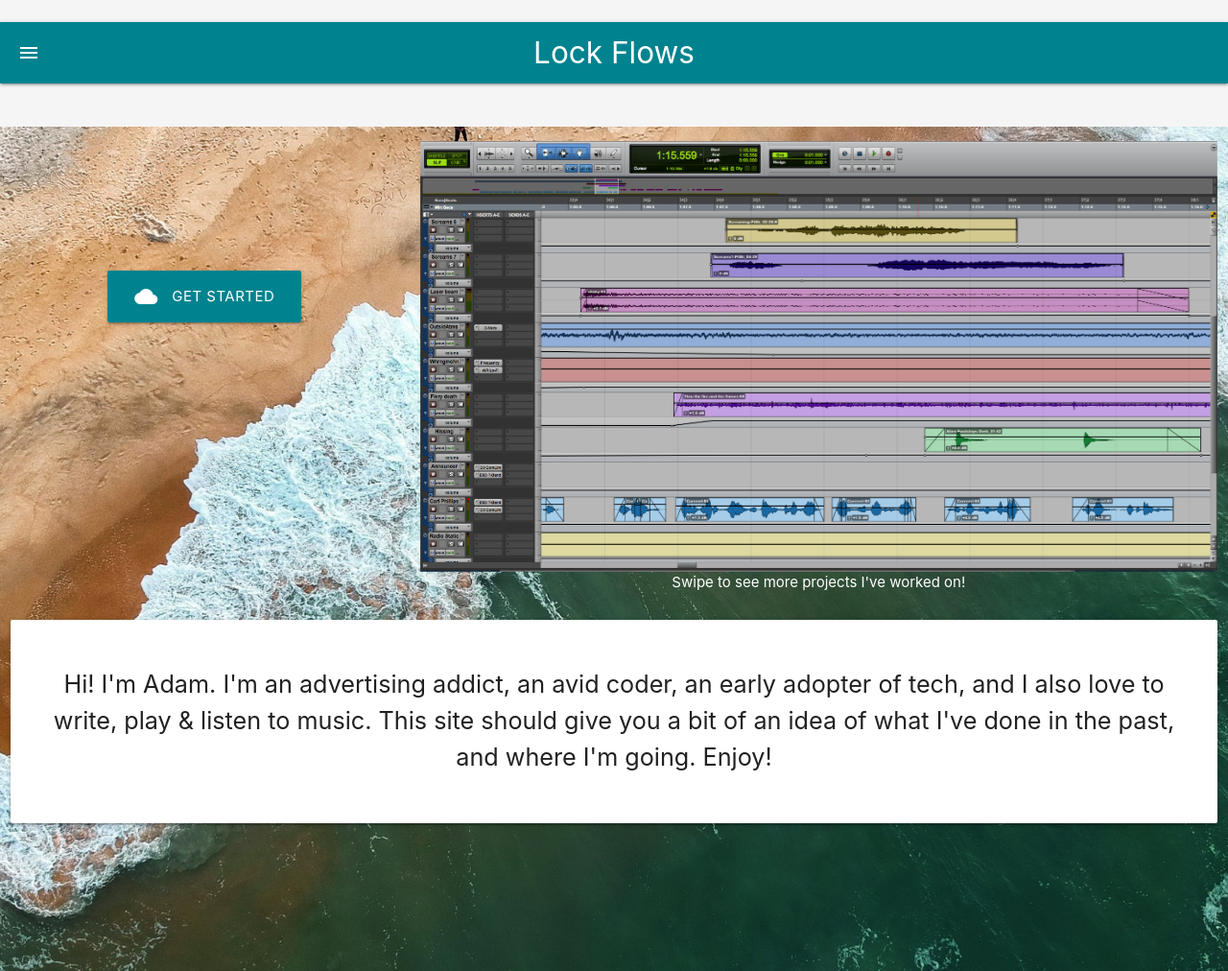
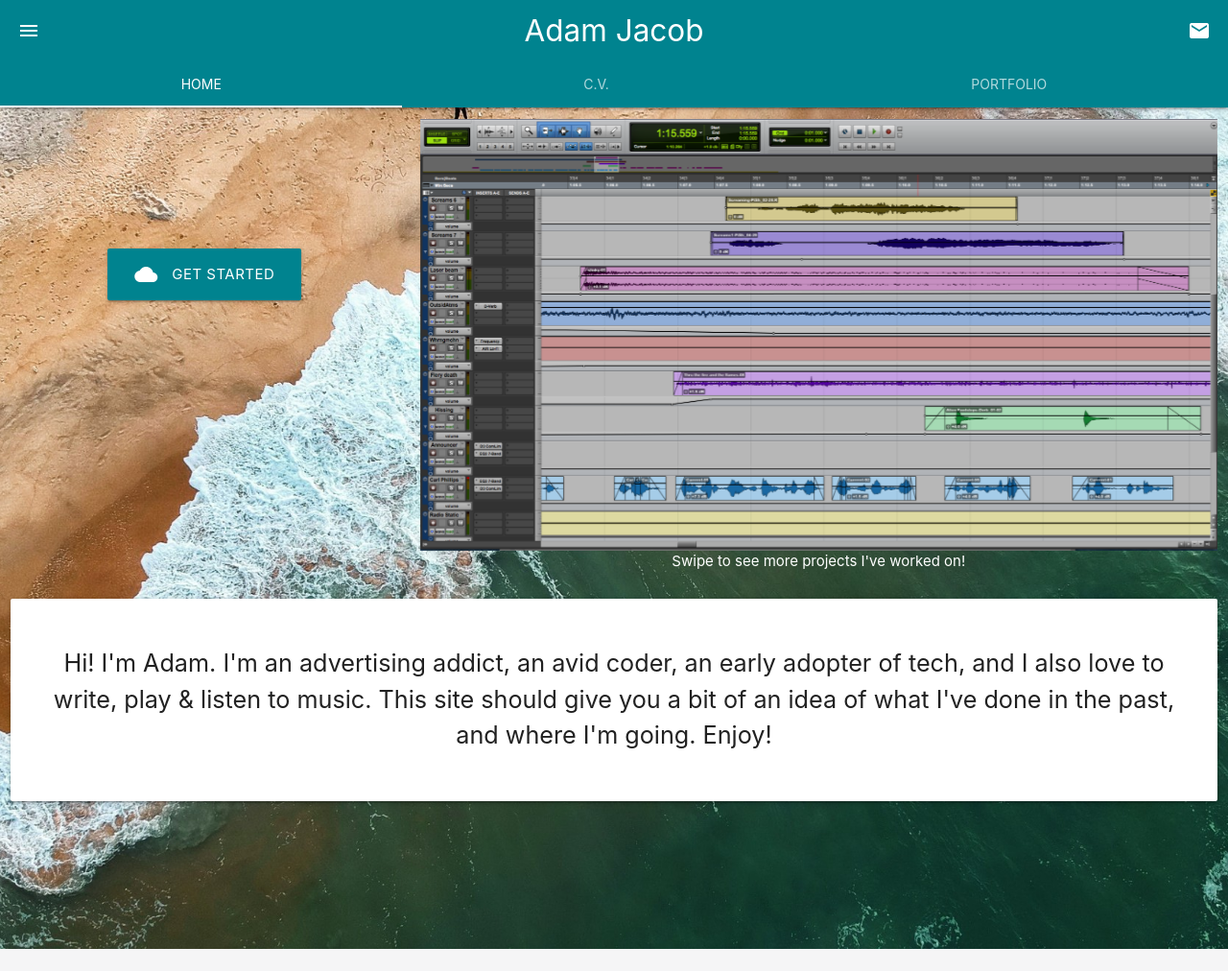
Before and after one commit to doctor-adayum/digital-resume, a plain HTML site: page public/index.html in a window 1280 px wide. Shown: the top 1012 px of the page at 96% size. After the commit the page ends 989 px from the top, so only its background shows below. Drawn offline with nearby package versions, Linux system fonts and the light colour scheme.

Commit message:
Update index.html

```diff
--- a/public/index.html
+++ b/public/index.html
@@ -8,7 +8,6 @@
   window.dataLayer = window.dataLayer || [];
   function gtag(){dataLayer.push(arguments);}
   gtag('js', new Date());
-
   gtag('config', 'UA-120825717-1');
 </script>
 
@@ -31,7 +30,7 @@
   <meta name="theme-color" content="#005662">
   <!--Import materialize.css-->
   <link rel="stylesheet" href="https://cdnjs.cloudflare.com/ajax/libs/materialize/1.0.0-beta/css/materialize.min.css">
-  <!--but the real question is, will it blend?-->
+  <!--but the real question is, will it blend?-->
 </head>
 
 <body style="background-color:#F5F5F6; overflow-y:scroll; display: flex; min-height: 100vh; flex-direction: column;">
@@ -39,9 +38,17 @@
 <div class="navbar-fixed">
   <nav class="nav-extended cyan darken-3 waves-effect waves-light">
     <div class="nav-wrapper">
-      <a href="#" class="brand-logo center">Lock Flows</a>
+      <a href="#" class="brand-logo center">Adam Jacob</a>
       <a href="#" data-target="slide-out" class="sidenav-trigger show-on-large"><i class="material-icons">menu</i></a>
+      <a href="#" data-target="slide-out" class="sidenav-trigger show-on-large right"><i class="material-icons">email</i></a>
 
+    </div>
+    <div class="nav-content">
+      <ul class="tabs tabs-transparent tabs-fixed-width">
+        <li class="tab"><a class="active" href="#hometab">Home</a></li>
+        <li class="tab"><a href="#cvtab">C.V.</a></li>
+        <li class="tab"><a href="#portfoliotab">Portfolio</a></li>
+      </ul>
     </div>
   </nav>
 </div>
```
